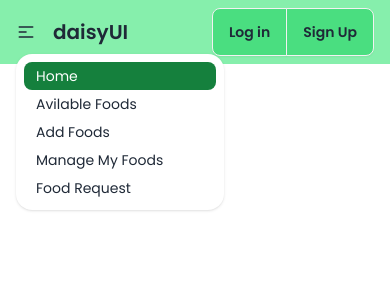
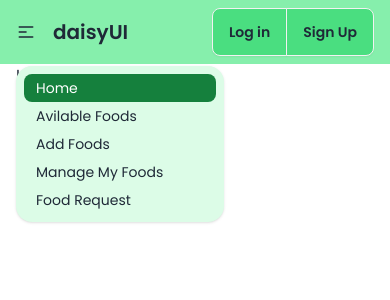
Before and after one commit to SajmulHossain/food-hunter-client, a React (Vite) app: page / in a window 390 px wide. Both pictures are taken after a click on the button 26 px from the left and 32 px from the top of the page. Shown: the top 300 px of the page. Built offline with nearby package versions, Linux system fonts and the light colour scheme; no server answers.

Commit message:
dropdown color changed

```diff
--- a/src/mainComponents/Header.jsx
+++ b/src/mainComponents/Header.jsx
@@ -78,7 +78,7 @@ const Header = () => {
             </div>
             <ul
               tabIndex={0}
-              className="menu menu-sm dropdown-content bg-base-100 rounded-box z-[1] mt-3 w-52 p-2 shadow"
+              className="menu menu-sm dropdown-content rounded-box top-8 bg-green-100 z-[1] mt-3 w-52 p-2 shadow"
             >
               {links}
             </ul>
```
